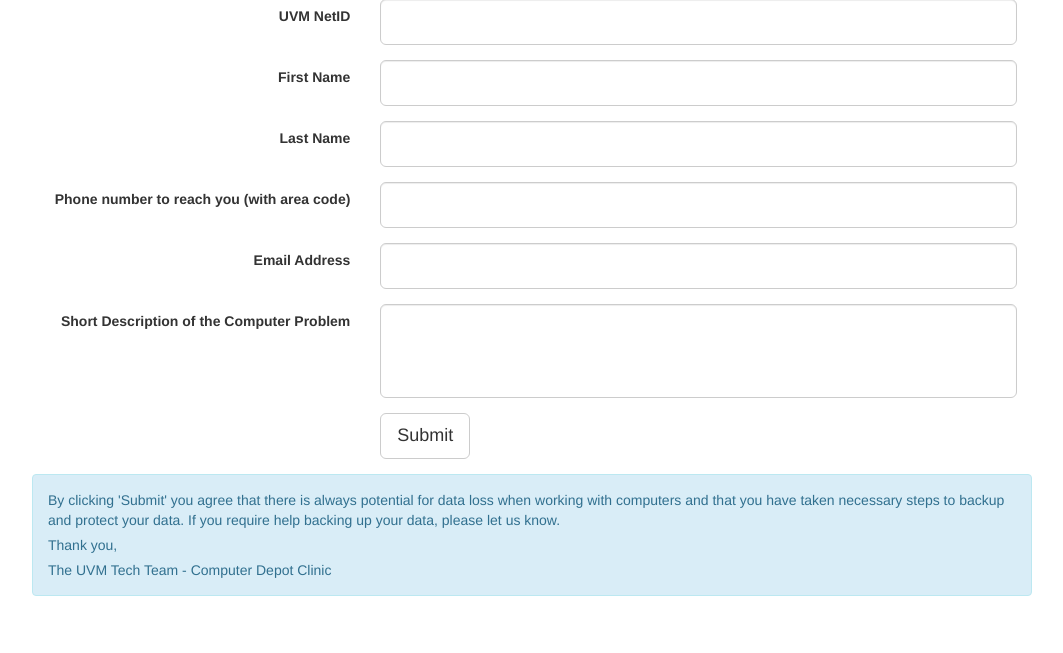
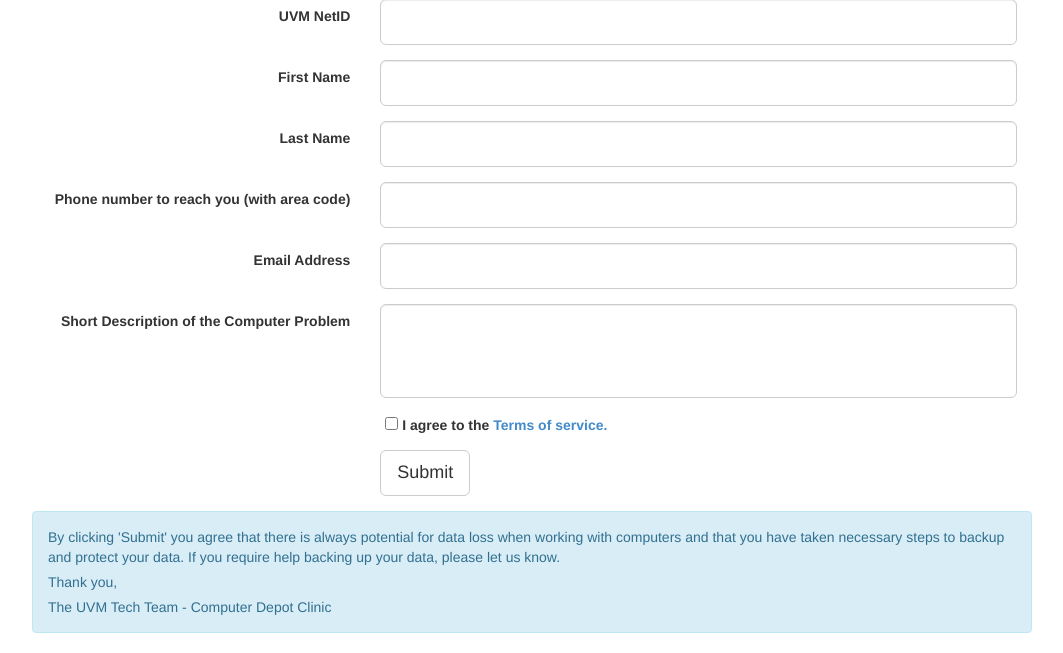
Before and after one commit to Dillonb/CDCSignin, a PHP site: page /cdcsignin.html in a window 1280 px wide. Shown: the part 413-1066 px from the top of the page, without its empty margins (108-1171 px from the left). Before the commit the page ends 1009 px from the top, so only its background shows below. Run offline with PHP 8.4, Linux system fonts and the light colour scheme.

Commit message:
Added an 'I agree' checkbox for a terms of service, and have these terms emailed to every user who fills out the form.

```diff
--- a/cdcsignin.css
+++ b/cdcsignin.css
@@ -27,6 +27,10 @@
 .has-error .col-sm-4 {
     font-size:20px;
 }
+.has-error label {
+    color: red;
+    font-size: 20px;
+}
 .formerrors {
     display:none;
 }
@@ -37,3 +41,7 @@
 #btnClose {
     display:none;
 }
+
+#toslink {
+    cursor:pointer;
+}
--- a/cdcsignin.html
+++ b/cdcsignin.html
@@ -35,6 +35,41 @@
             </div>
         </div>
     </div>
+
+    <div class="modal fade" id="modalTosView" role="dialog" data-backdrop="static">
+        <div class="modal-dialog">
+            <div class="modal-content">
+                <div class="modal-header">
+                    <button type="button" class="close" data-dismiss="modal" aria-label="Close"><span aria-hidden="true">&times;</span></button>
+                    <h4 class="modal-title">Tech Team and Client Services Hardware terms of service agreement</h4>
+                </div>
+                <div class="modal-body">
+                    <p>
+                        <strong>
+                            Tech Team and Client Services Hardware terms of service agreement:
+                        </strong>
+                    </p>
+                    <p>
+                        While Client Services and the Tech Team Computer Carry-in Clinic take data backup and loss-prevention very seriously, neither entity is held responsible for any data loss that may occur once a machine is checked in for service.  Reasonable effort will be made to minimize the chance of loss and, if possible, the Customer will be given the option to back up their data.
+                    </p>
+                    <p>
+                        The Tech Team and Client Services are not responsible for any other hardware failure that may occur while the machine is in our possession during normal use and repair.  The Tech Team and Client Services do their best to identify failed components, but other parts may fail or manifest as failed during the repair process. The Tech Team and/or Client Services will notify the Customer of their options, but cannot be held responsible for repairing or replacing failed components at the University’s expense.
+                    </p>
+                    <p>
+                        The Tech Team and Client Services takes precautionary steps to protect any computer equipment left in our care from loss or damage, even during transit between repair locations.  The Customer agrees not to hold the Tech Team or Client Services liable for loss, theft, or damage to the computer or any of the equipment/accessories left with the computer.
+                    </p>
+                    <p>
+                        The Tech Team and Client Services requires all equipment be picked up from our repair center within 30 days of notification of repair completion.  The Tech Team or Client Services will use Customer-supplied contact information to make repeated attempts to contact the Customer, roughly once per week.  Any equipment left past 30 days, without prior written agreement, will incur storage charges ($5 per business day) that will be added to the bill and payable on machine pickup.  If the Customer cannot be reached or fails to pick up the equipment in question within 45 total days after the initial notification for pickup, the equipment will be considered abandoned.  Once equipment is considered abandoned, it becomes the property of Client Services, and the University, to be used as spare parts or electronic waste for disposal/recycling."
+                    </p>
+                </div>
+                <div class="modal-footer">
+                    <button type="button" class="btn" data-dismiss="modal">Close</button>
+                </div>
+
+            </div>
+        </div>
+    </div>
+
 
     <div class="jumbotron">
         <img src="techteam_logo3.png" alt="TechTeam Logo">
@@ -101,6 +136,17 @@
                     <textarea class="form-control input-lg" id="inputDescription" rows="3" name="description"></textarea>
                 </div>
             </div>
+            <div classs="form-group required">
+                <div class="col-sm-4">
+                </div>
+                <div class="col-sm-8">
+                    <p>
+                        <input type="checkbox" name="inputTosAgree" id="inputTosAgree">
+                        <label for="inputTosAgree">I agree to the <a id="toslink" data-toggle="modal" data-target="#modalTosView">Terms of service.</a></label>
+                        </input>
+                    </p>
+                </div>
+            </div>
             <div class="form-group">
                 <div class="col-sm-4"></div>
                 <div class="col-sm-8">
--- a/cdcsignin.js
+++ b/cdcsignin.js
@@ -25,7 +25,7 @@
     var email = $("#inputEmail");
     var description = $("#inputDescription");
 
-    var requiredFields = ["inputFirstName","inputLastName","inputContactPhone","inputEmail","inputDescription"];
+    var requiredFields = ["inputFirstName","inputLastName","inputContactPhone","inputEmail","inputDescription","inputTosAgree"];
     var errorFields = []
     for (var i = 0; i < requiredFields.length; i++)
     {
@@ -68,15 +68,28 @@
 {
     errors = false;
     f = $("#"+field);
-    if (!f.val())
+
+    if (field == "inputTosAgree") {
+        if (!f.is(':checked')) {
+            errors = true;
+        }
+    }
+    else {
+        if (!f.val()) {
+            errors = true;
+        }
+        else {
+            errors = false;
+        }
+    }
+
+    if (errors)
     {
-        errors = true;
         f.parent().parent().addClass("has-error");
     }
     else
     {
         f.parent().parent().removeClass("has-error");
-        errors = false;
     }
     // Do special error checking for certain fields
     // Phone number (regex?)
```
Also changed, not shown: process_signin.php (+32 -0 lines).
